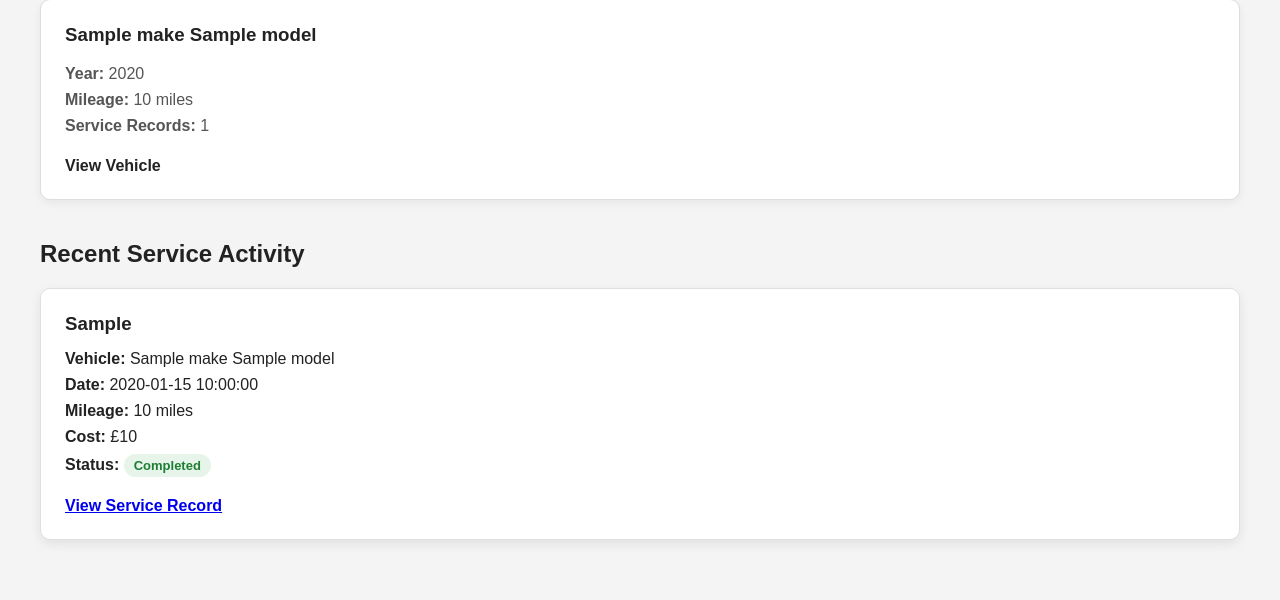
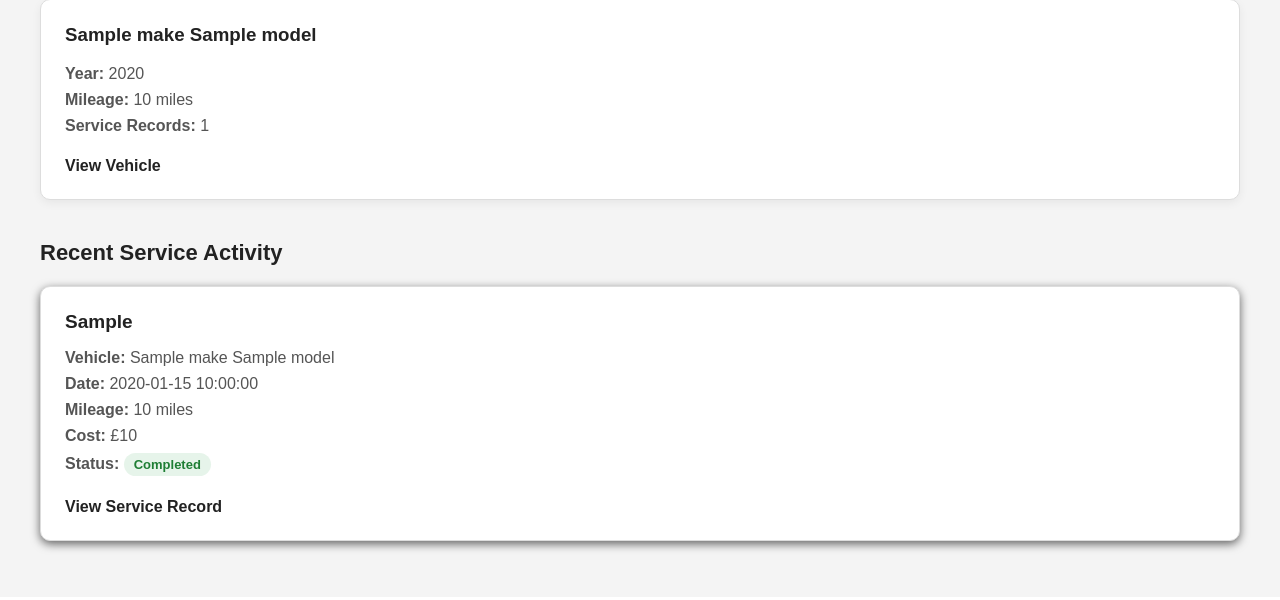
Before and after one commit to nnoroi/vehicle_service_management, a Flask app: template app/templates/dashboard.html in a window 1280 px wide. Shown: the part 440-1040 px from the top of the page. After the commit the page ends 994 px from the top, so only its background shows below. Run offline with Flask 3, Linux system fonts and the light colour scheme; the template is opened without the code that fills it: most values are stand-ins (such as "Sample title", 1, 10 or a date in 2020).

Commit message:
Polish recent service activity

```diff
--- a/app/static/css/style.css
+++ b/app/static/css/style.css
@@ -186,30 +186,38 @@ body {
 
 .recent-service-activity h2 {
     margin-bottom: 20px;
+    font-size: 22px;
 }
 
 .recent-service-activity .service-card {
     background-color: white;
     padding: 24px;
-    margin-bottom: 20px;
+    margin-bottom: 16px;
     border-radius: 10px;
-    border: 1px solid #e0e0e0;
-    box-shadow: 0 4px 12px rgba(0, 0, 0, 0.08);
+    border: 1px solid #ddd;
+    box-shadow: 0 3px 10px rgba(0, 0, 0, 0.6);
 }
 
 .recent-service-activity .service-card h3 {
-    margin-top: 0;
-    margin-bottom: 15px;
+    margin: 0 0 16px 0;
+    font-size: 19px;
 }
 
 .recent-service-activity .service-card p {
     margin: 8px 0;
+    color: #555;
 }
 
 .recent-service-activity .service-card a {
     display: inline-block;
-    margin-top: 12px;
+    margin-top: 14px;
+    color: #222;
     font-weight: bold;
+    text-decoration: none;
+}
+
+.recent-service-activity .service-card a:hover {
+    text-decoration: underline;
 }
 
 .status-completed,
```
